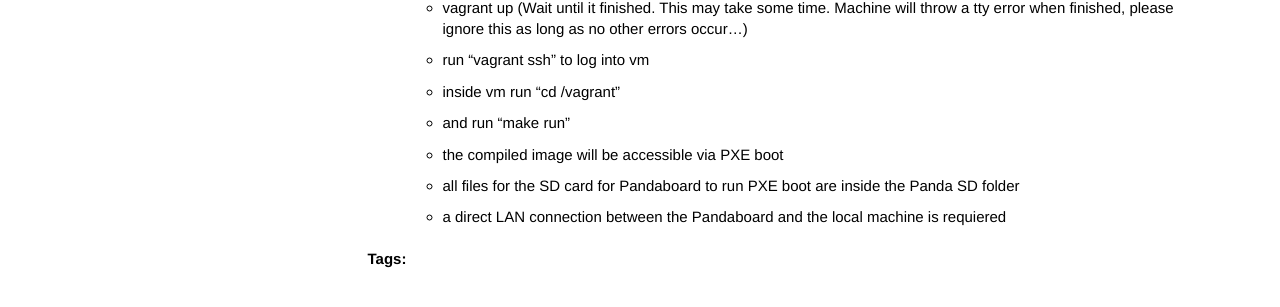
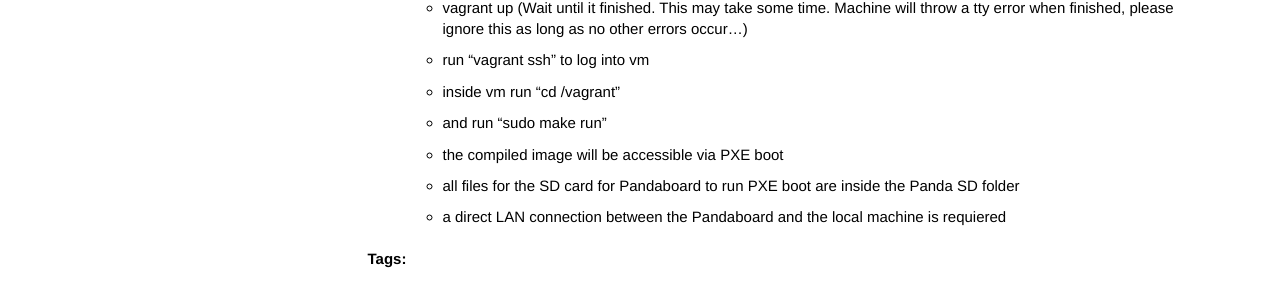
Before and after one commit to Flowm/argos-research.github.io, a Jekyll site: the page built from pages/argOS/contribute.md, in a window 1280 px wide and 1114 px high. Shown: the part 617-924 px from the top of the window. Built offline with Jekyll 4.4.1, drawn with Linux system fonts in a browser that asks for light colours; nearby versions of some CDN libraries; comment, search, counter and statistics services are not loaded.

Commit message:
make run with root rights for PXE boot

```diff
--- a/pages/argOS/contribute.md
+++ b/pages/argOS/contribute.md
@@ -24,7 +24,7 @@ folder: "argOS"
   * vagrant up (Wait until it finished. This may take some time. Machine will throw a tty error when finished, please ignore this as long as no other errors occur...)
   * run "vagrant ssh" to log into vm
   * inside vm run "cd /vagrant"
-  * and run "make run"
+  * and run "sudo make run"
   * the compiled image will be accessible via PXE boot
   * all files for the SD card for Pandaboard to run PXE boot are inside the Panda SD folder
   * a direct LAN connection between the Pandaboard and the local machine is requiered
```
